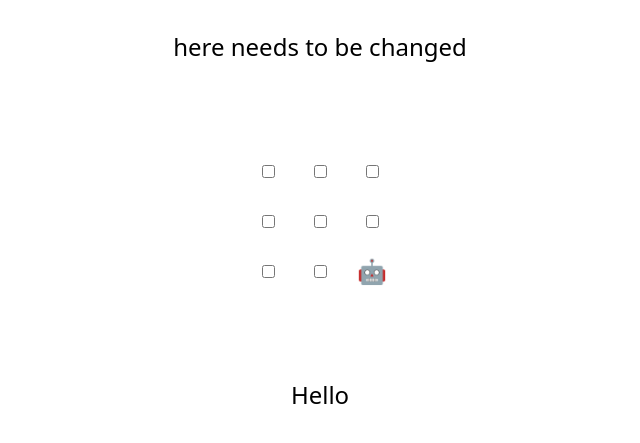
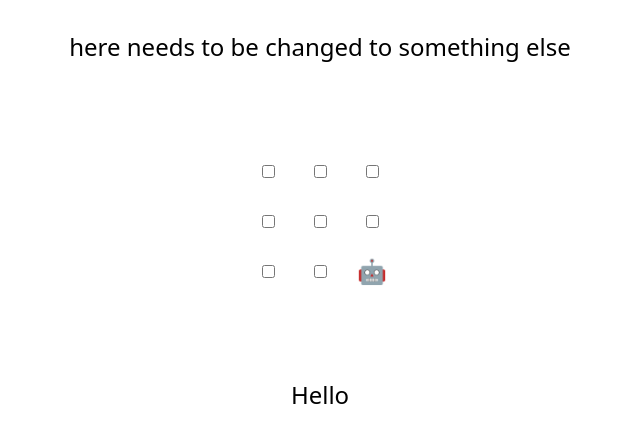
Before and after one commit to Shashinoor13/skills-review-pull-requests, a plain HTML site: page index.html in a window 1280 px wide. Shown: the part 83-526 px from the top of the page, without its empty margins (320-960 px from the left). Drawn offline with Linux system fonts and the light colour scheme.

Commit message:
Update index.html
Finally found this button

```diff
--- a/index.html
+++ b/index.html
@@ -45,7 +45,7 @@
     <td><input type="checkbox" /></td>
     <td><input type="checkbox" /></td>
   </tr>
-here needs to be changed
+here needs to be changed to something else
 </table>
 <div>Hello</div>
 <h2 hidden>Game over, refresh to play again 🧑‍💻 🤖!</h2>
```
